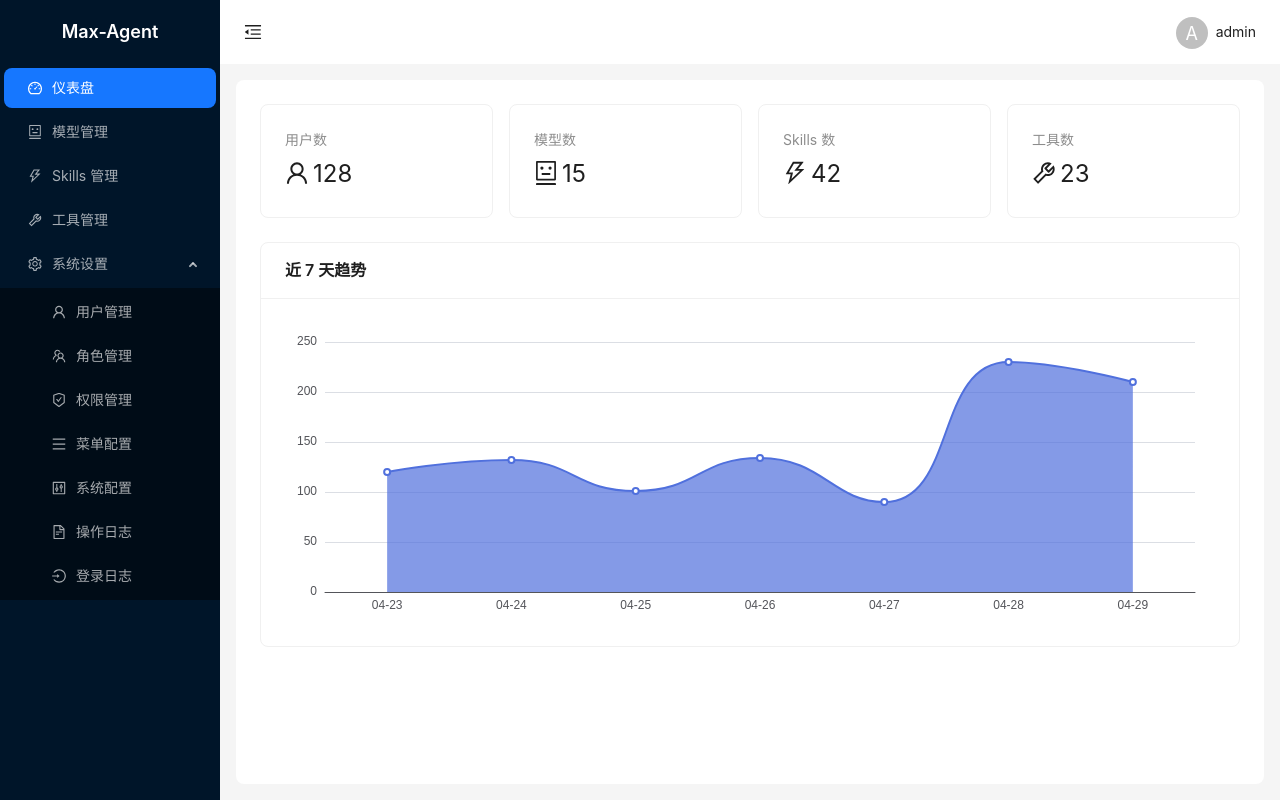
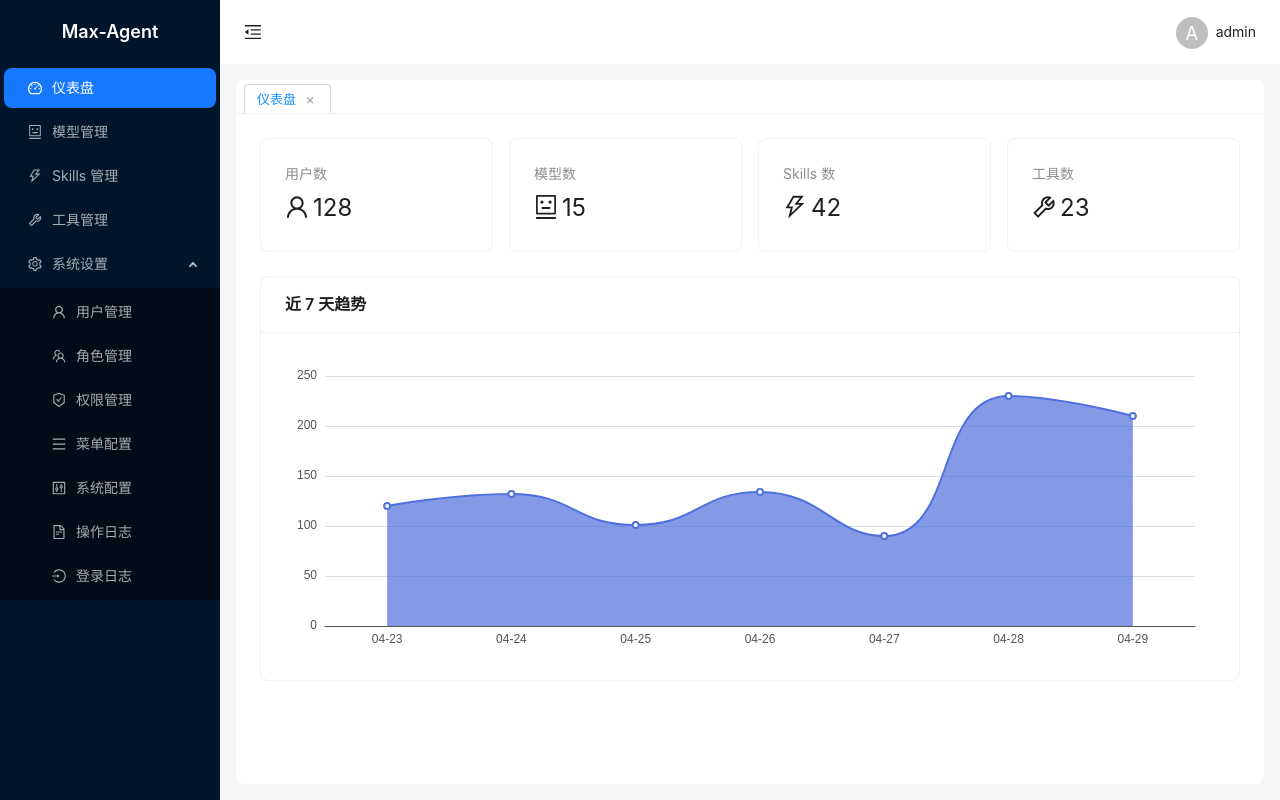
Before and after one commit to AngLi1997/max-agent, a Vue app in the folder frontend/: page /dashboard in a window 1280 px wide. Built offline with nearby package versions, Linux system fonts and the light colour scheme; sample sign-in values are in the browser's storage.

Commit message:
feat: integrate TabBar with keep-alive in BasicLayout

```diff
--- a/frontend/src/layouts/BasicLayout.vue
+++ b/frontend/src/layouts/BasicLayout.vue
@@ -1,8 +1,10 @@
 <script setup lang="ts">
-import { ref, computed } from 'vue'
+import { ref, computed, watch } from 'vue'
 import { useRouter, useRoute } from 'vue-router'
-import { useAppStore } from '../stores/app'
-import { useUserStore } from '../stores/user'
+import { useAppStore } from '@/stores/app'
+import { useUserStore } from '@/stores/user'
+import { useTabStore } from '@/stores/tab'
+import TabBar from '@/components/TabBar.vue'
 import {
   DashboardOutlined,
   RobotOutlined,
@@ -25,9 +27,17 @@ const router = useRouter()
 const route = useRoute()
 const appStore = useAppStore()
 const userStore = useUserStore()
+const tabStore = useTabStore()
 
 const selectedKeys = computed(() => [route.path])
 const openKeys = ref<string[]>(['/setting'])
+
+watch(() => route.path, () => {
+  if (route.path !== '/login') {
+    tabStore.addTab(route)
+    tabStore.updateCachedNames()
+  }
+}, { immediate: true })
 
 function handleMenuClick({ key }: { key: string }) {
   router.push(key)
@@ -133,8 +143,15 @@ function handleLogout() {
           </template>
         </a-dropdown>
       </a-layout-header>
-      <a-layout-content style="margin: 16px; padding: 24px; background: #fff; border-radius: 8px; min-height: 280px;">
-        <router-view />
+      <a-layout-content style="margin: 16px; padding: 0; background: #fff; border-radius: 8px; min-height: 280px; overflow: hidden;">
+        <TabBar />
+        <div style="padding: 24px;">
+          <router-view v-slot="{ Component }">
+            <keep-alive :include="tabStore.cachedNames">
+              <component :is="Component" />
+            </keep-alive>
+          </router-view>
+        </div>
       </a-layout-content>
     </a-layout>
   </a-layout>
```
